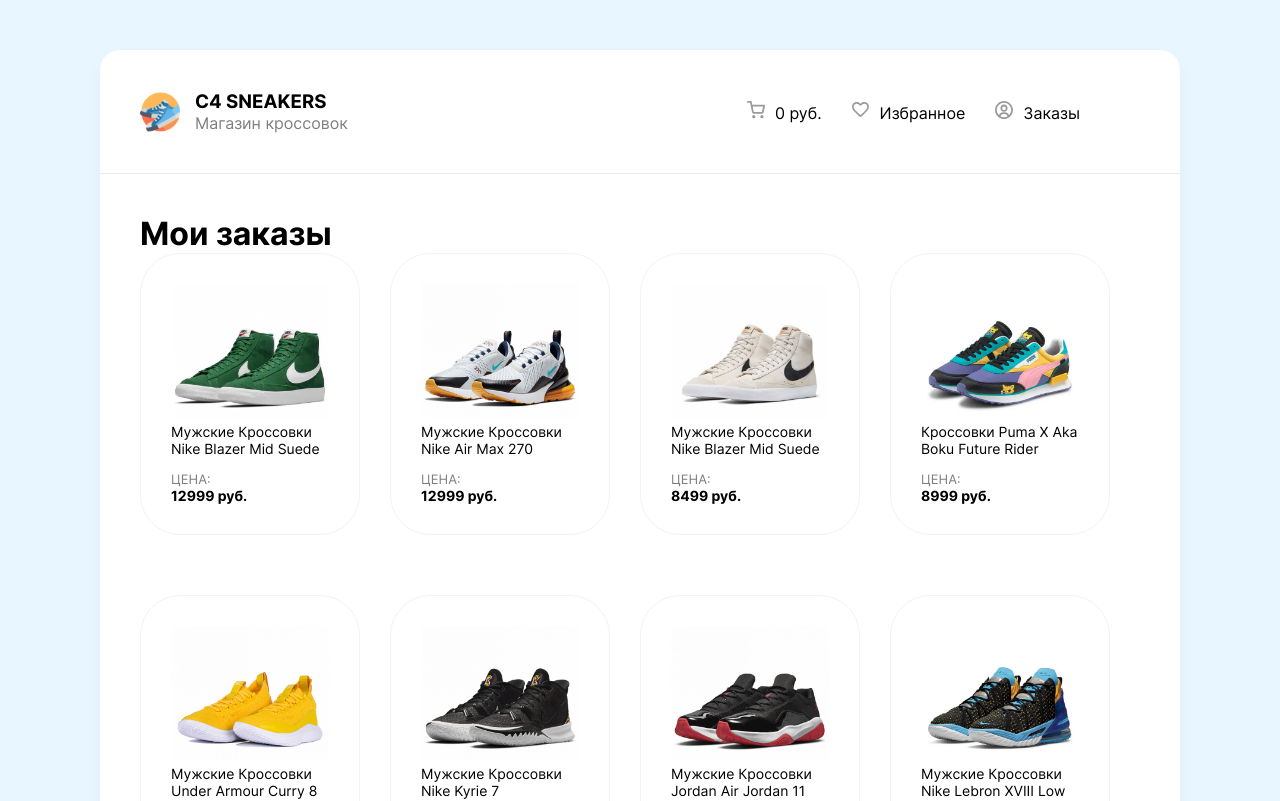
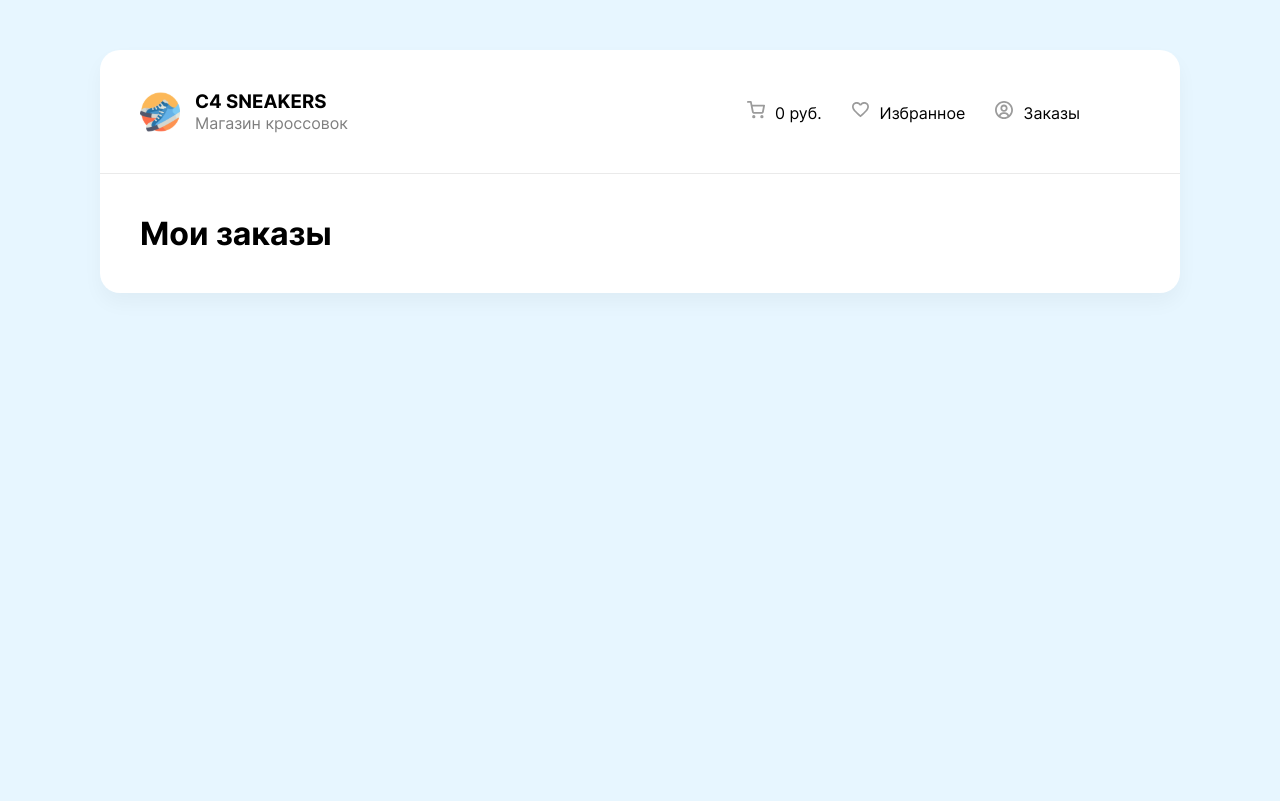
Before and after one commit to ibragim-ast/sneakers-store, a React (Create React App) app: page /orders in a window 1280 px wide. Shown: the top 801 px of the page. Built offline with nearby package versions, Linux system fonts and the light colour scheme; data requests are answered from the project's data file.

Commit message:
fix images urls

```diff
--- a/src/App.js
+++ b/src/App.js
@@ -141,7 +141,7 @@ function App() {
         <Header onClickCart={() => setCartOpened(true)} />
         <Routes>
           <Route
-            path="/"
+            path="/sneakers-store"
             element={
               <Home
                 searchValue={searchValue}
@@ -154,8 +154,8 @@ function App() {
               />
             }
           />
-          <Route path="/favorites" element={<Favorites />} />
-          <Route path="/orders" element={<Orders />} />
+          <Route path="favorites" element={<Favorites />} />
+          <Route path="orders" element={<Orders />} />
         </Routes>
       </div>
     </AppContext.Provider>
--- a/src/components/Card/Card.jsx
+++ b/src/components/Card/Card.jsx
@@ -44,8 +44,8 @@ const Card = ({ id, name, price, image, onPlus, isLoading = false }) => {
               <img
                 src={
                   isFavorite(id)
-                    ? "/img/favr-btn-icon-active.svg"
-                    : "/img/favr-btn-icon.svg"
+                    ? "img/favr-btn-icon-active.svg"
+                    : "img/favr-btn-icon.svg"
                 }
                 alt="Add to Favorite"
               />
@@ -62,9 +62,7 @@ const Card = ({ id, name, price, image, onPlus, isLoading = false }) => {
             {onPlus && (
               <img
                 className={styles.plus}
-                src={
-                  isItemAdded(id) ? "/img/plus-checked.svg" : "/img/plus.svg"
-                }
+                src={isItemAdded(id) ? "img/plus-checked.svg" : "img/plus.svg"}
                 alt="Добавить в корзину"
                 onClick={handleClickPlus}
               />
--- a/src/components/Drawer/Drawer.jsx
+++ b/src/components/Drawer/Drawer.jsx
@@ -45,7 +45,7 @@ const Drawer = ({ onCloseCart, onDelete, opened }) => {
           <h2>Корзина </h2>
           <img
             className={styles.cart__remove}
-            src="/img/btn-remove.svg"
+            src="img/btn-remove.svg"
             alt="Close"
             onClick={onCloseCart}
           />
@@ -70,7 +70,7 @@ const Drawer = ({ onCloseCart, onDelete, opened }) => {
                   <img
                     onClick={() => onDelete(obj.id)}
                     className={styles.cart_item__remove_btn}
-                    src="/img/btn-remove.svg"
+                    src="img/btn-remove.svg"
                     alt="Удалить из корзины"
                   />
                 </div>
@@ -97,7 +97,7 @@ const Drawer = ({ onCloseCart, onDelete, opened }) => {
               Оформить заказ{" "}
               <img
                 className={styles.drawer__btn_arrow}
-                src="/img/arrow.svg"
+                src="img/arrow.svg"
                 alt="arrow"
               />
             </button>
@@ -111,9 +111,7 @@ const Drawer = ({ onCloseCart, onDelete, opened }) => {
                 : "Добавьте пару кроссовок"
             }
             image={
-              isOrderComplete
-                ? "/img/complete-order.svg"
-                : "/img/empty-cart.svg"
+              isOrderComplete ? "img/complete-order.svg" : "img/empty-cart.svg"
             }
           />
         )}
--- a/src/components/Header/Header.jsx
+++ b/src/components/Header/Header.jsx
@@ -13,7 +13,7 @@ const Header = ({ onClickCart }) => {
             className={styled.header__logo}
             width={40}
             height={40}
-            src="/img/logo.svg"
+            src="img/logo.svg"
             alt="Logo"
           />
           <div className={styled.headerInfo}>
@@ -28,18 +28,18 @@ const Header = ({ onClickCart }) => {
             className={styled.header__icon}
             width={18}
             height={18}
-            src="/img/cart.svg"
+            src="img/cart.svg"
             alt="Logo"
           />
           <span>{totalPrice} руб.</span>
         </li>
         <li>
-          <Link to="/favorites">
+          <Link to="favorites">
             <img
               className={styled.header__icon}
               width={18}
               height={18}
-              src="/img/favorite.svg"
+              src="img/favorite.svg"
               alt="Logo"
             />
             <span>Избранное</span>
@@ -51,7 +51,7 @@ const Header = ({ onClickCart }) => {
               className={styled.header__icon}
               width={18}
               height={18}
-              src="/img/user.svg"
+              src="img/user.svg"
               alt="Logo"
             />
             <span>Заказы</span>
--- a/src/components/Info/Info.jsx
+++ b/src/components/Info/Info.jsx
@@ -14,7 +14,7 @@ const Info = ({ title, subtitle, image, pathTo }) => {
       <p>{subtitle}</p>
       <Link to={pathTo}>
         <button onClick={() => setCartOpened(false)}>
-          <img src="/img/arrow-left.svg" alt="Вернуться назад" />
+          <img src="img/arrow-left.svg" alt="Вернуться назад" />
           Вернуться назад
         </button>
       </Link>
--- a/src/pages/Home.jsx
+++ b/src/pages/Home.jsx
@@ -30,7 +30,7 @@ const Home = ({
           {searchValue ? `Поиск по запросу: ${searchValue}` : "Все кроссовки"}
         </h1>
         <div className="content__search-block">
-          <img src="/img/search-icon.svg" alt="Search" />
+          <img src="img/search-icon.svg" alt="Search" />
           <input
             value={searchValue}
             className="content__input"
@@ -41,7 +41,7 @@ const Home = ({
           {searchValue ? (
             <img
               className="cart-item__remove-btn"
-              src="/img/btn-remove.svg"
+              src="img/btn-remove.svg"
               alt="Очистить инпут"
               onClick={() => setSearchValue("")}
             />
--- a/src/utils/db.json
+++ b/src/utils/db.json
@@ -3,141 +3,53 @@
     {
       "name": "Мужские Кроссовки Nike Blazer Mid Suede",
       "price": 12999,
-      "image": "/img/sneakers/1.jpg",
+      "image": "img/sneakers/1.jpg",
       "id": "e515"
     },
     {
       "name": "Мужские Кроссовки Nike Air Max 270",
       "price": 12999,
-      "image": "/img/sneakers/2.jpg",
+      "image": "img/sneakers/2.jpg",
       "id": "e516"
     },
     {
       "name": "Мужские Кроссовки Nike Blazer Mid Suede",
       "price": 8499,
-      "image": "/img/sneakers/3.jpg",
+      "image": "img/sneakers/3.jpg",
       "id": "e517"
     },
     {
       "name": "Кроссовки Puma X Aka Boku Future Rider",
       "price": 8999,
-      "image": "/img/sneakers/4.jpg",
+      "image": "img/sneakers/4.jpg",
       "id": "e518"
     },
     {
       "name": "Мужские Кроссовки Under Armour Curry 8",
       "price": 15199,
-      "image": "/img/sneakers/5.jpg",
+      "image": "img/sneakers/5.jpg",
       "id": "e519"
     },
     {
       "name": "Мужские Кроссовки Nike Kyrie 7",
       "price": 11299,
-      "image": "/img/sneakers/6.jpg",
+      "image": "img/sneakers/6.jpg",
       "id": "97b1"
     },
     {
       "name": "Мужские Кроссовки Jordan Air Jordan 11",
       "price": 10799,
-      "image": "/img/sneakers/7.jpg",
+      "image": "img/sneakers/7.jpg",
       "id": "e4a2"
     },
     {
       "name": "Мужские Кроссовки Nike Lebron XVIII Low",
       "price": 13999,
-      "image": "/img/sneakers/8.jpg",
+      "image": "img/sneakers/8.jpg",
       "id": "bea9"
     }
   ],
   "cart": [],
   "favorite": [],
-  "orders": [
-    {
-      "id": "b465",
-      "items": [
-        {
-          "name": "Мужские Кроссовки Nike Blazer Mid Suede",
-          "price": 12999,
-          "image": "/img/sneakers/1.jpg",
-          "id": "e515"
-        },
-        {
-          "name": "Мужские Кроссовки Nike Air Max 270",
-          "price": 12999,
-          "image": "/img/sneakers/2.jpg",
-          "id": "e516"
-        },
-        {
-          "name": "Мужские Кроссовки Nike Blazer Mid Suede",
-          "price": 8499,
-          "image": "/img/sneakers/3.jpg",
-          "id": "e517"
-        },
-        {
-          "name": "Кроссовки Puma X Aka Boku Future Rider",
-          "price": 8999,
-          "image": "/img/sneakers/4.jpg",
-          "id": "e518"
-        }
-      ]
-    },
-    {
-      "id": "53b1",
-      "items": [
-        {
-          "name": "Мужские Кроссовки Under Armour Curry 8",
-          "price": 15199,
-          "image": "/img/sneakers/5.jpg",
-          "id": "e519"
-        },
-        {
-          "name": "Мужские Кроссовки Nike Kyrie 7",
-          "price": 11299,
-          "image": "/img/sneakers/6.jpg",
-          "id": "97b1"
-        },
-        {
-          "name": "Мужские Кроссовки Jordan Air Jordan 11",
-          "price": 10799,
-          "image": "/img/sneakers/7.jpg",
-          "id": "e4a2"
-        },
-        {
-          "name": "Мужские Кроссовки Nike Lebron XVIII Low",
-          "price": 13999,
-          "image": "/img/sneakers/8.jpg",
-          "id": "bea9"
-        }
-      ]
-    },
-    {
-      "id": "6e63",
-      "items": [
-        {
-          "id": "e516",
-          "name": "Мужские Кроссовки Nike Air Max 270",
-          "price": 12999,
-          "image": "/img/sneakers/2.jpg"
-        },
-        {
-          "id": "e518",
-          "name": "Кроссовки Puma X Aka Boku Future Rider",
-          "price": 8999,
-          "image": "/img/sneakers/4.jpg"
-        },
-        {
-          "id": "e519",
-          "name": "Мужские Кроссовки Under Armour Curry 8",
-          "price": 15199,
-          "image": "/img/sneakers/5.jpg"
-        },
-        {
-          "id": "e4a2",
-          "name": "Мужские Кроссовки Jordan Air Jordan 11",
-          "price": 10799,
-          "image": "/img/sneakers/7.jpg"
-        }
-      ]
-    }
-  ]
+  "orders": []
 }
```
